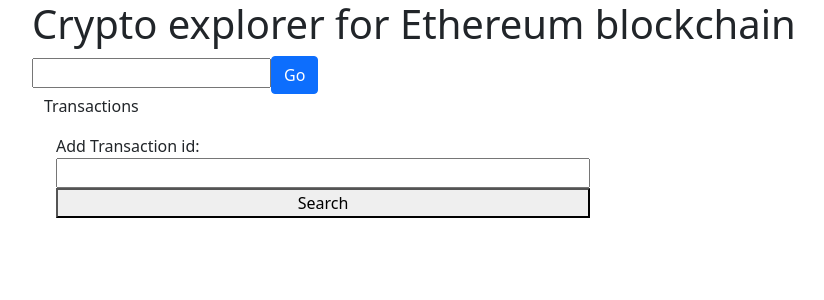
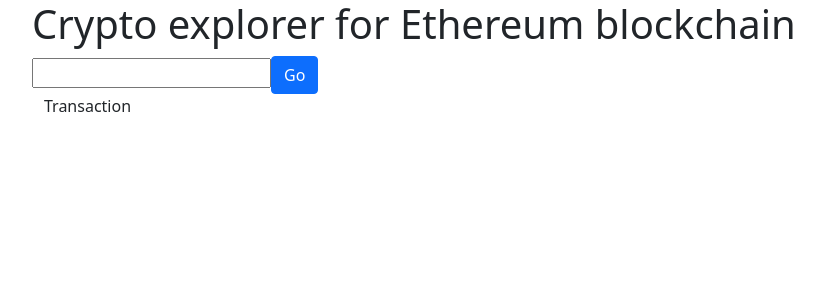
Before and after one commit to aadelop/crypto-explorer, a React (Vite) app in the folder frontend/: page /tx in a window 1280 px wide. Shown: the top 300 px of the page, without its empty margins (50-874 px from the left). Built offline with nearby package versions, Linux system fonts and the light colour scheme.

Commit message:
Added useParams component of react router t the app components to work properly with params in routes

```diff
--- a/frontend/src/components/Balance.jsx
+++ b/frontend/src/components/Balance.jsx
@@ -1,14 +1,11 @@
+import { useParams } from "react-router-dom"
+
 export function Balance (){
+    const params = useParams()
+
     return <div className="container">
         <p>Balance</p>
-        <form action="" className="container">
-            <div className="w-50 d-flex flex-column  justify-content-start">
-                <label htmlFor="">Add an address: </label>
-                <input type="text" />
-                <button>Search</button>
-            </div>
-
-        </form>
+       <p>{params.address}</p>
 
     </div>
 }
--- a/frontend/src/components/Block.jsx
+++ b/frontend/src/components/Block.jsx
@@ -1,14 +1,10 @@
+import { useParams } from "react-router-dom"
+
 export function Block(){
+    const params = useParams()
+
     return <div className="container">
         <p>Blocks</p>
-        <form action="" className="container">
-            <div className="w-50 d-flex flex-column  justify-content-start">
-                <label htmlFor="">Add block id:</label>
-                <input type="text" />
-                <button>Search</button>
-            </div>
-
-        </form>
-
+        <p> {params.block}</p>
     </div>
 }
--- a/frontend/src/components/Home.jsx
+++ b/frontend/src/components/Home.jsx
@@ -1,10 +1,16 @@
-import {Outlet} from 'react-router-dom'
+import {useNavigate, Outlet} from 'react-router-dom'
 import {useForm} from 'react-hook-form'
 
 export function Home (){
+    const navigate = useNavigate()
     const {register, handleSubmit} = useForm()
     const submitForm = (data) => {
-        console.log(data);
+        if(data.data.length == 66)
+            navigate(`tx/${data.data}`)
+        if(data.data.length ==42)
+            navigate(`balance/${data.data}`)
+        if(/^\d+\.?\d*$/.test(data.data))
+            navigate(`block/${data.data}`)
     }
 
     return <div className='container'>
--- a/frontend/src/components/Transaction.jsx
+++ b/frontend/src/components/Transaction.jsx
@@ -1,14 +1,11 @@
+import { useParams } from "react-router-dom";
+
 export function Transaction(){
+    const params = useParams()
+
     return <div className="container">
-        <p>Transactions</p>
-        <form action="" className="container">
-            <div className="w-50 d-flex flex-column  justify-content-start">
-                <label htmlFor="">Add Transaction id:</label>
-                <input type="text" />
-                <button>Search</button>
-            </div>
-
-        </form>
+        <p>Transaction</p>
+        <p>{params.tx}</p>
 
     </div>
 }
```
